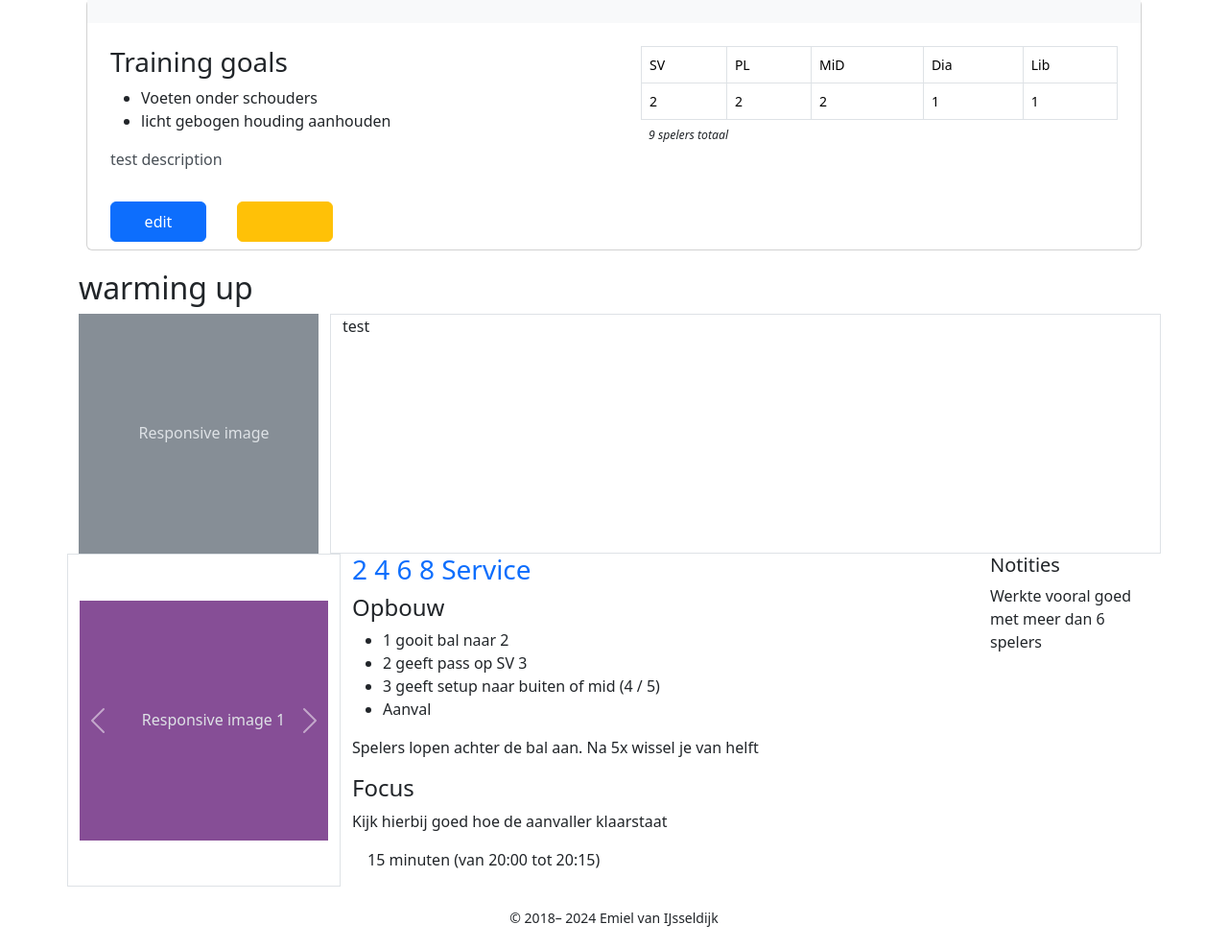
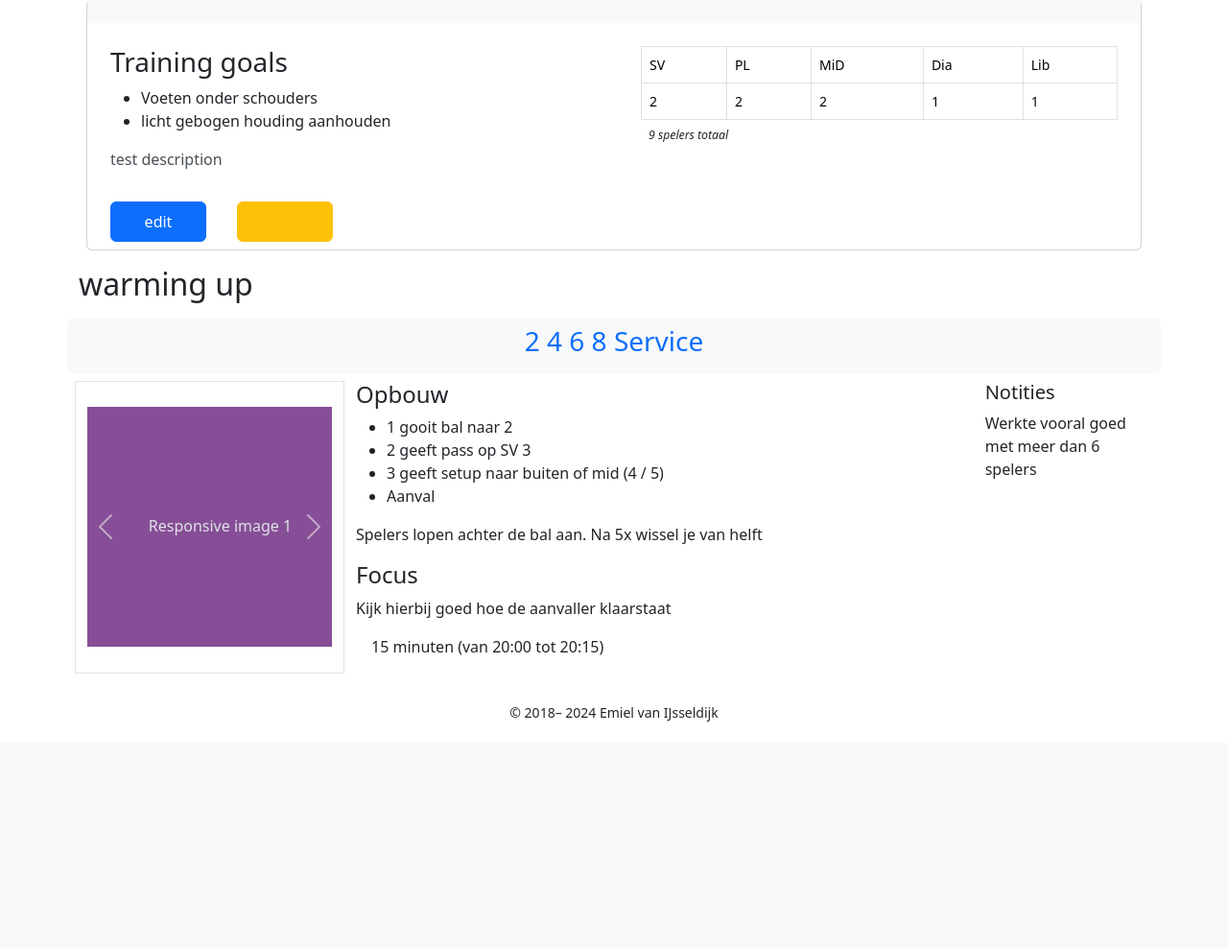
Before and after one commit to mielski/volleyapp, a Flask app: template templates/training_details_view.html in a window 1280 px wide. Shown: the part 81-1069 px from the top of the page at 96% size. After the commit the page ends 833 px from the top, so only its background shows below. Run offline with Flask 3, Linux system fonts and the light colour scheme; the template is opened without the code that fills it, so the values that code supplies are empty; some libraries are stand-ins or nearby versions.

Commit message:
it's starting to look like something

```diff
--- a/templates/training_details_view.html
+++ b/templates/training_details_view.html
@@ -45,19 +45,11 @@
       <button class="btn btn-warning training_card__button p-2 mx-3" href="#">{{ render_icon('trash') }}</button>
     </div>
   </div>
-  <h2>warming up</h2>
-  <div class="row">
-    <div class="col col-auto">
-      <svg class="img-fluid" width="250" height="250"
-           xmlns="http://www.w3.org/2000/svg" role="img" aria-label="Placeholder: Responsive image"
-           preserveAspectRatio="xMidYMid slice" focusable="false"><title>Placeholder</title>
-        <rect width="100%" height="100%" fill="#868e96"></rect>
-        <text x="25%" y="50%" fill="#dee2e6" dy=".3em">Responsive image</text>
-      </svg>
-    </div>
-    <div class="col border">test</div>
+  <h2 class="my-3">warming up</h2>
+  <div class="row bg-light rounded-top rounded-2">
+    <div class="col text-center p-2"><h3 class="h3 text-primary">2 4 6 8 Service</h3></div>
   </div>
-  <div class="row">
+  <div class="row p-2">
     <div class="col-md-3 border align-content-center">
       <div id="carouselExampleControls" class="carousel slide" data-bs-ride="carousel">
         <div class="carousel-inner">
@@ -99,7 +91,7 @@
       </div>
     </div>
     <div class="col">
-      <h3 class="h3 text-primary">2 4 6 8 Service</h3>
+
       <h4>Opbouw</h4>
       <ul>
         <li>1 gooit bal naar 2</li>
```
